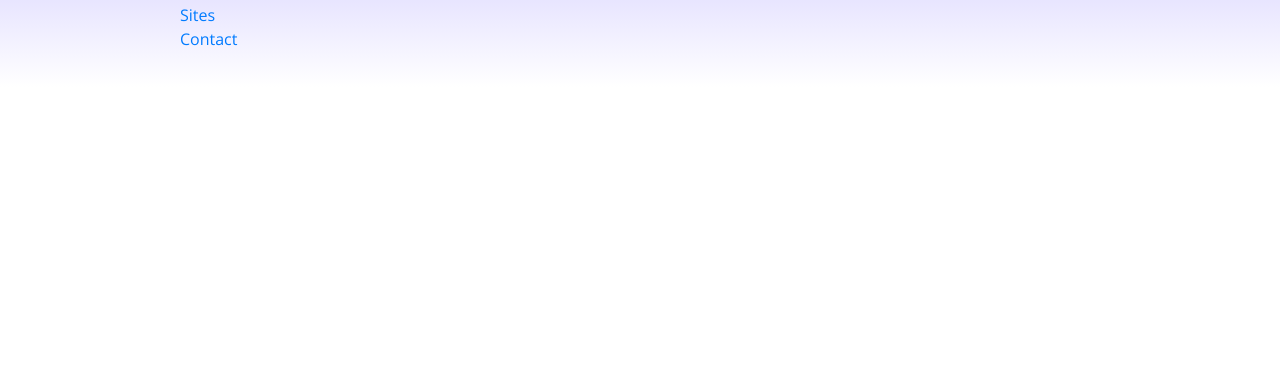
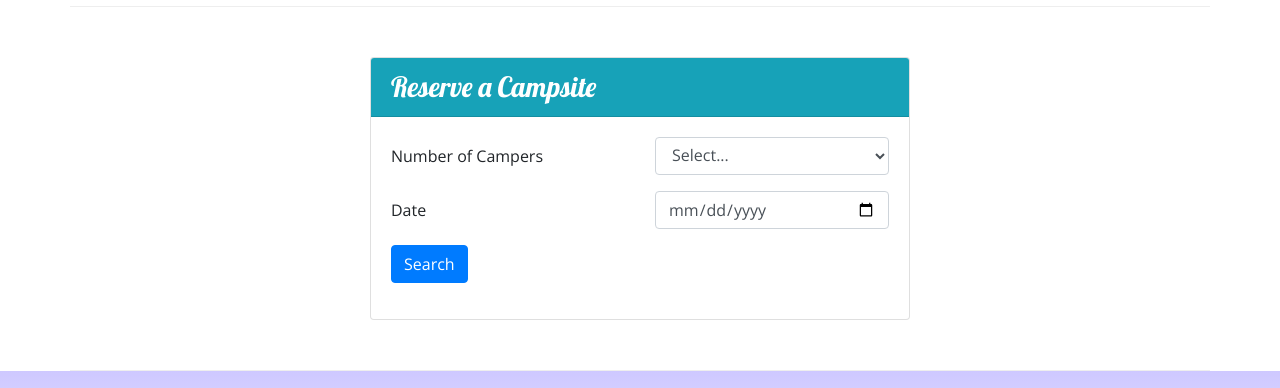
Before and after one commit to KenMNguyen/Bootstrap, a website: page index.html in a window 1280 px wide. Shown: the part 1146-1534 px from the top of the page. Before the commit the page ends 1233 px from the top, so only its background shows below. Drawn offline with nearby package versions, Linux system fonts and the light colour scheme.

Commit message:
Week 2 Assignment

```diff
--- a/index.html
+++ b/index.html
@@ -31,11 +31,15 @@
                     <h1>NuCamp</h1>
                     <h2>a better way to camp</h2>
                 </div>
+                <div class="col-md-4 col-xl-2 mt-4">
+                    <a class="btn btn-info btn-lg text-nowrap" href="#reserveForm" type="submit">Reserve Campsite</a>
+                </div>
             </div>
         </div>
     </header>
 
     <nav class="navbar navbar-expand-sm navbar-dark sticky-top">
+
         <div class="container">
             <a class="navbar-brand" href="#"><img src="img/logo.png" height="30" width="30" /></a>
             <button class="navbar-toggler" type="button" data-toggle="collapse" data-target="#nucampNavbar">
@@ -60,7 +64,7 @@
             </div>
             <div class="col">
                 <div class="media">
-                    <img class="d-flex mr-3 img-thumbnail" src="img/breadcrumb-trail-thumb.jpg" alt="Breadcrumb Trail" />
+                    <img class="d-flex mr-3 img-thumbnail" src="img/breadcrumb-trail-thumb.jpg" alt="Our Campsites" />
                     <div class="media-body align-self-center">
                         <h3>Our Campsites</h3>
                         <p class="d-none d-sm-block">Explore our growing database of curated campsites and leave your own reviews!</p>
@@ -73,10 +77,17 @@
             <div class="col-sm-4 col-md-3">
                 <h2>Featured Campsites</h2>
             </div>
+
             <div class="col">
-                <h3>React Lake Campground</h3>
-                <p class="d-none d-sm-block">Nestled in the foothills of the Chrome Mountains, this campground on the shores of the pristine React Lake is a favorite for fly fishers.</p>
+                <div class="media">
+                    <div class="media-body align-self-center">
+                        <h3>React Lake Campground</h3>
+                        <p class="d-none d-sm-block">Nestled in the foothills of the Chrome Mountains, this campground on the shores of the pristine React Lake is a favorite for fly fishers.</p>
+                    </div>
+                    <img class="d-flex ml-3 img-thumbnail" src="img/react-lake-thumb.jpg" alt="Featured Campsites" />
+                </div>
             </div>
+
         </div>
 
         <div class="row row-content align-items-center">
@@ -89,6 +100,43 @@
                     <div class="media-body align-self-center">
                         <h3>Bootstrap Outfitters</h3>
         				<p class="d-none d-sm-block">Bootstrap Outfitters supplies you with gear you need at prices you can't beat.</p>
+                    </div>
+                </div>
+            </div>
+        </div>
+
+        <div class="row row-content align-items-center">
+            <div class="col-sm-6 mx-auto">
+                <div class="card">
+                    <h3 class="card-header text-white bg-info">Reserve a Campsite</h3>
+                    <div class="card-body">
+                        <form id="reserveForm">
+                            <div class="form-group row">
+                                <label class="col-sm-6 col-form-label" for="numCampers">Number of Campers</label>
+                                <div class="col">
+                                    <select class="form-control" name="numCampers" id="numCampers">
+                                        <option selected>Select...</option>
+                                        <option value="1">1</option>
+                                        <option value="2">2</option>
+                                        <option value="3">3</option>
+                                        <option value="4">4</option>
+                                        <option value="5">5</option>
+                                        <option value="6">6</option>
+                                    </select>
+                                </div>
+                            </div>
+                            <div class="form-group row">
+                                <label class="col-sm-6 col-form-label" for="date">Date</label>
+                                <div class="col">
+                                    <input class="form-control" type="date" id="date" name="date">
+                                </div>
+                            </div>
+                            <div class="form-group row">
+                                <div class="col">
+                                    <button type="submit" class="btn btn-primary">Search</button>
+                                </div>
+                            </div>
+                        </form>
                     </div>
                 </div>
             </div>
```
Also changed, not shown: 1 other file.
